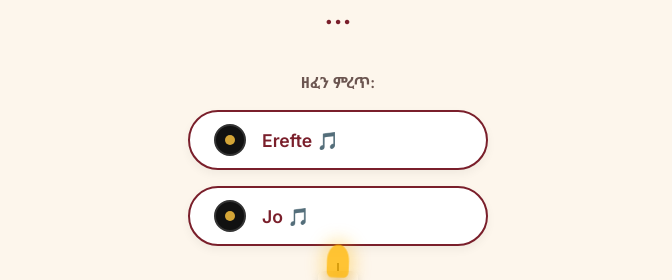
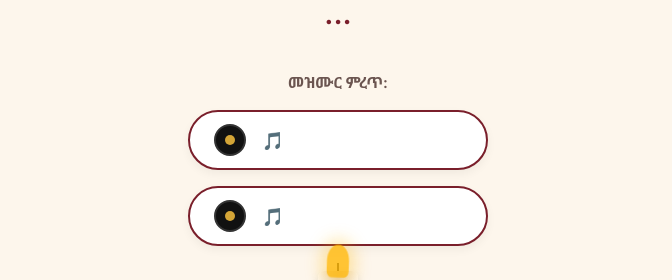
Before and after one commit to singiten/verse, a React (Vite) app: page / in a window 1280 px wide. Shown: the part 4405-4685 px from the top of the page, without its empty margins (302-974 px from the left). Built offline with nearby package versions, Linux system fonts and the light colour scheme.

Commit message:
Change song selection text and button labels
Updated language text for song selection and button labels.

```diff
--- a/src/components/Fun.jsx
+++ b/src/components/Fun.jsx
@@ -61,7 +61,7 @@ export default function Fun({ lang }) {
           <audio ref={audioRef2} src="/photos/jo.mp3" loop onEnded={() => setPlayingTrack('none')} />
 
           <p className="music-hint">
-            {lang === 'am' ? 'ዘፈን ምረጥ:' : 'Choose a song:'}
+            {lang === 'am' ? 'መዝሙር ምረጥ:' : 'Choose a mezmur:'}
           </p>
 
           <div className="music-buttons-grid">
@@ -74,7 +74,7 @@ export default function Fun({ lang }) {
                 <div className="vinyl-center"></div>
               </div>
               <span className="music-text">
-                {playingTrack === 'song1' ? 'Erefte (Pause)' : 'Erefte 🎵'}
+                {playingTrack === 'song1' ? 'Erefte (Pause)' : ' 🎵'}
               </span>
             </button>
 
@@ -87,7 +87,7 @@ export default function Fun({ lang }) {
                 <div className="vinyl-center"></div>
               </div>
               <span className="music-text">
-                {playingTrack === 'song2' ? 'Jo (Pause)' : 'Jo 🎵'}
+                {playingTrack === 'song2' ? 'Jo (Pause)' : ' 🎵'}
               </span>
             </button>
           </div>
```
